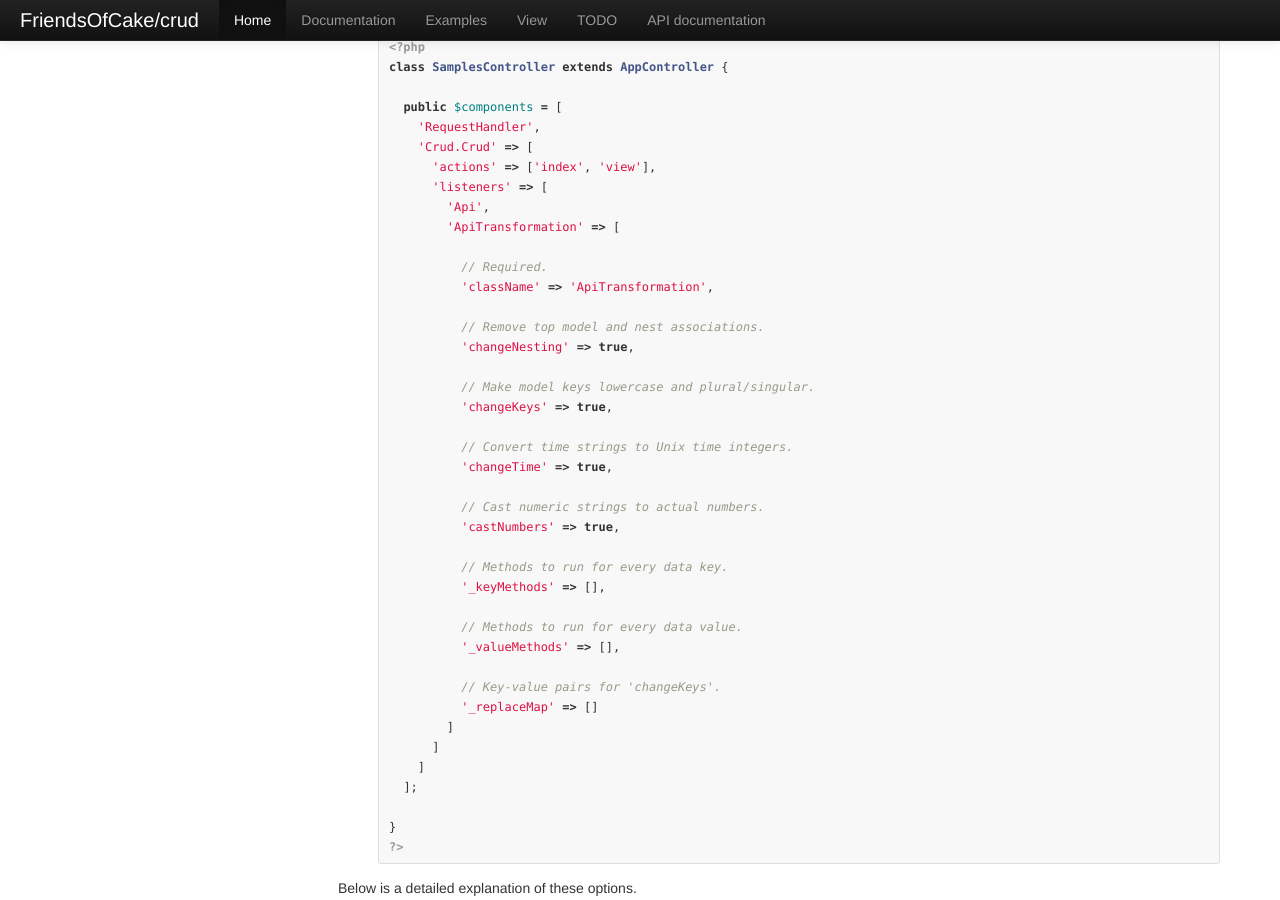
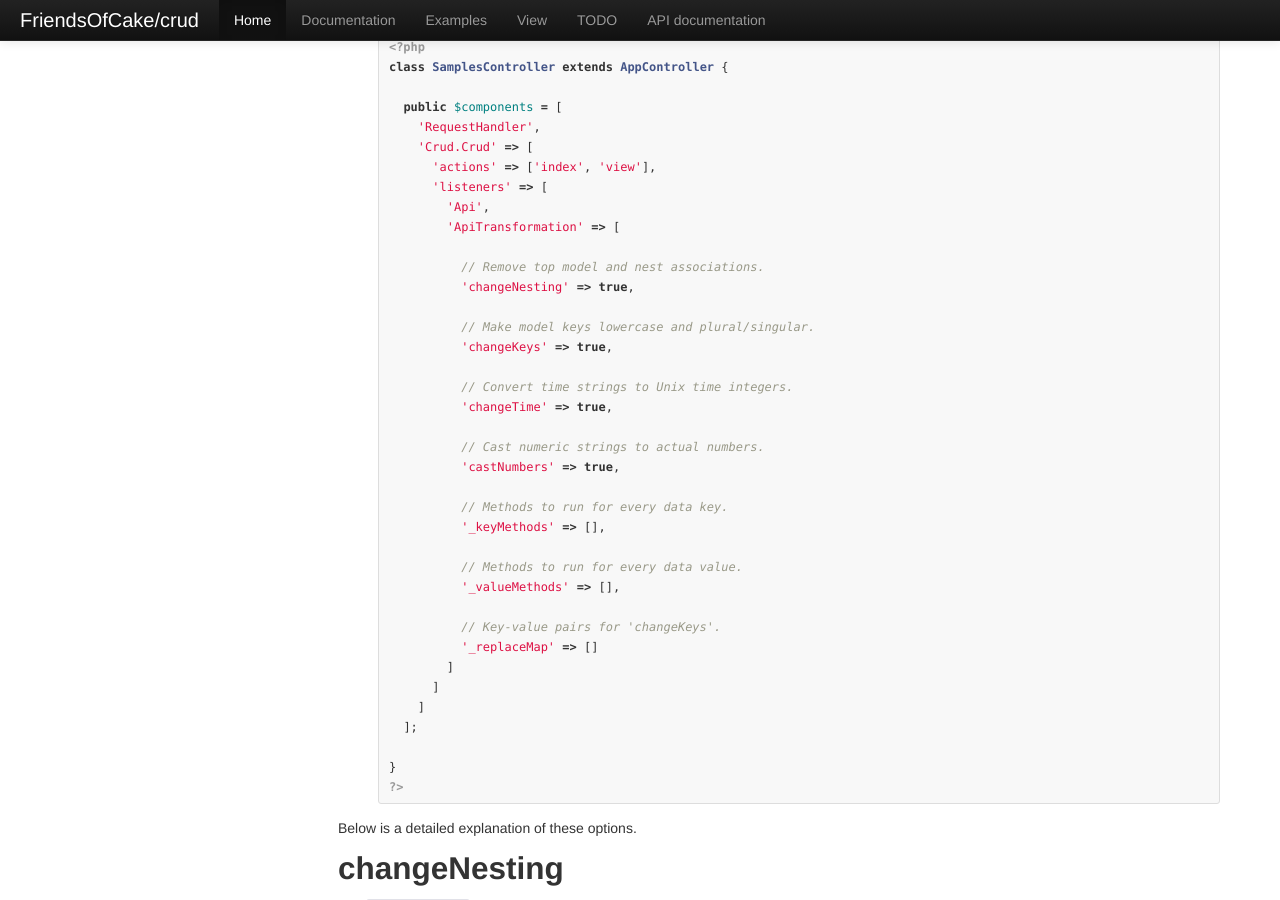
Before and after one commit to FriendsOfCake/crud, a Jekyll site: the page built from docs/listeners/api-transformation.md, in a window 1280 px wide and 900 px high, scrolled down 2215 px. Built offline with Jekyll 4.4.1, drawn with Linux system fonts in a browser that asks for light colours; nearby versions of some CDN libraries; comment, search, counter and statistics services are not loaded.

Commit message:
Removes false claim that 'className' is required.

```diff
--- a/docs/listeners/api-transformation.md
+++ b/docs/listeners/api-transformation.md
@@ -117,9 +117,6 @@ class SamplesController extends AppController {
       'listeners' => [
         'Api',
         'ApiTransformation' => [
-
-          // Required.
-          'className' => 'ApiTransformation',
 
           // Remove top model and nest associations.
           'changeNesting' => true,
```
